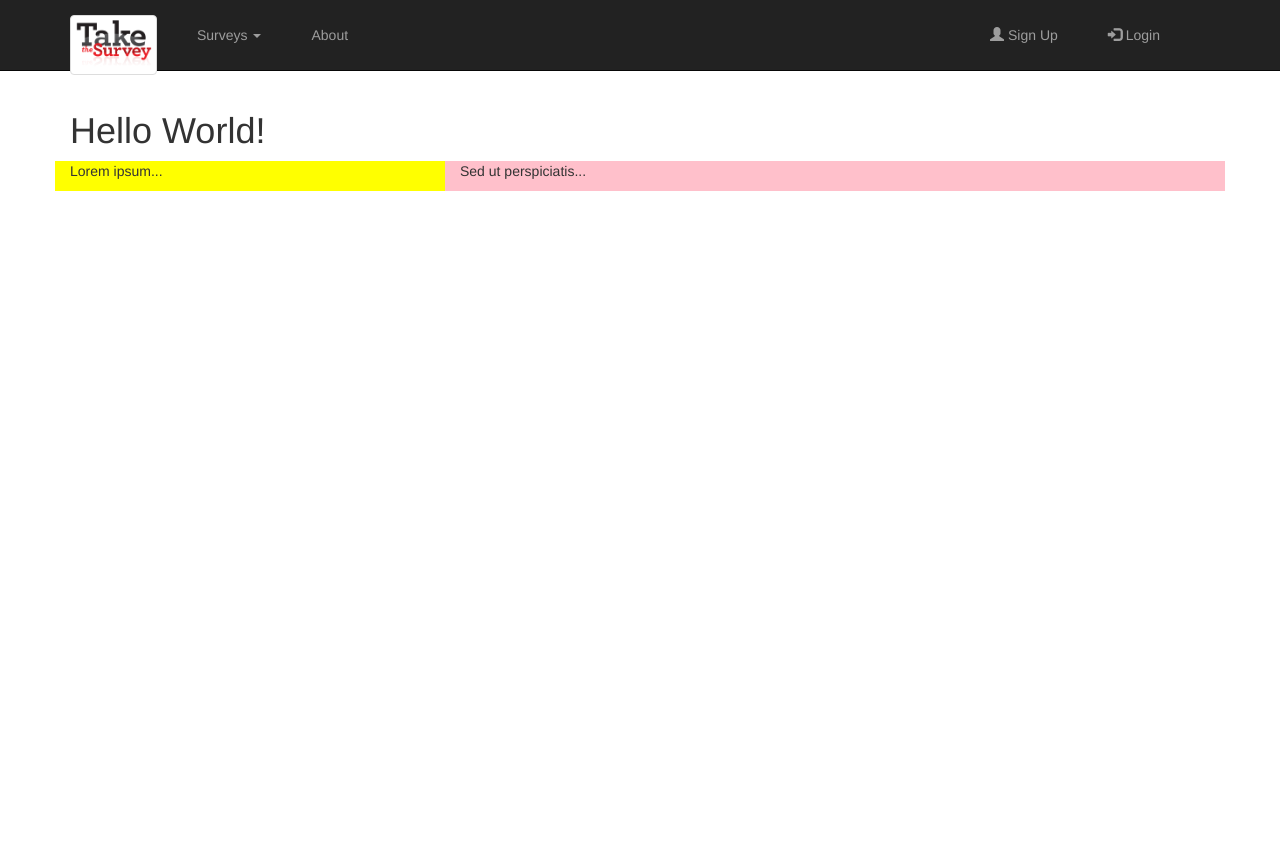
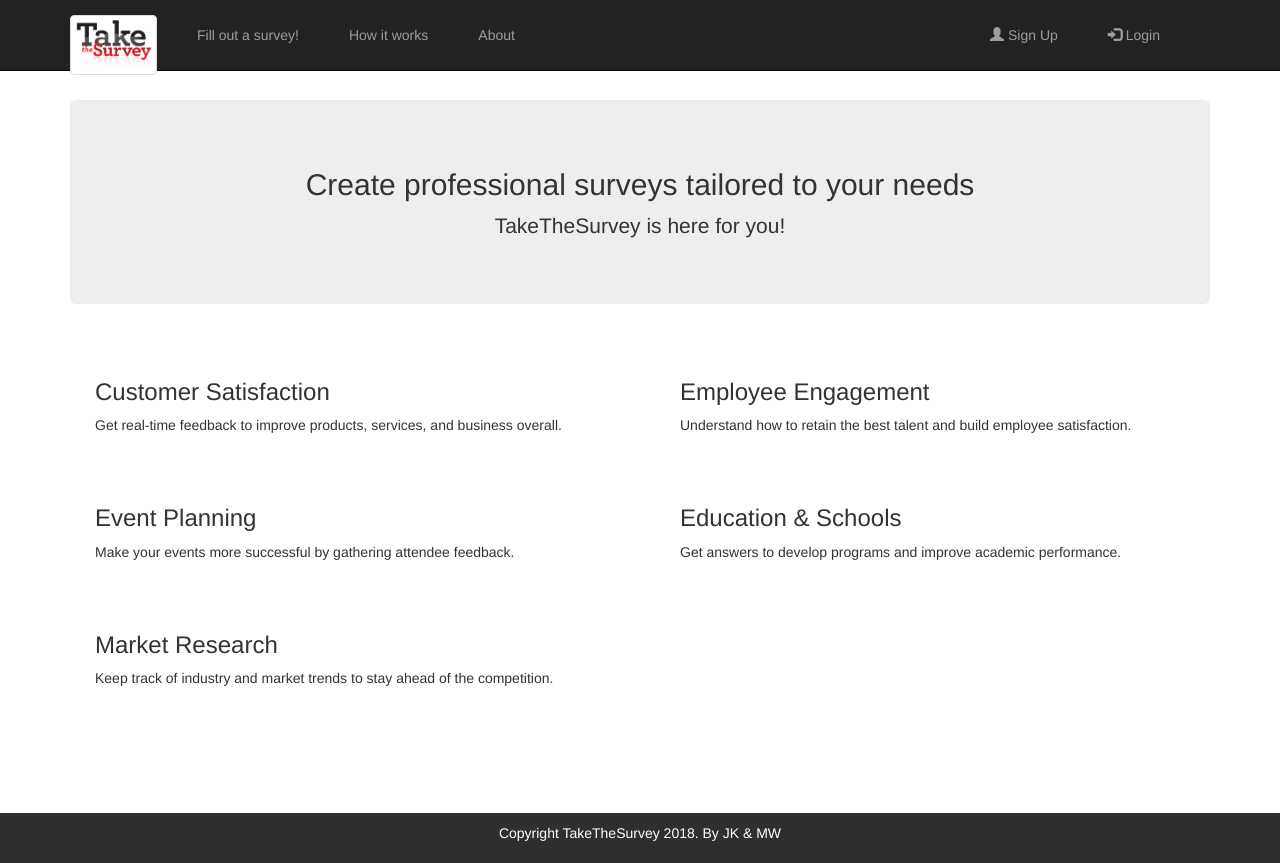
Before and after one commit to walczakx/TakeTheSurvey, a Flask app: page / in a window 1280 px wide. Before the commit the page ends 191 px from the top, so only its background shows below. Run offline with Flask 2, Linux system fonts and the light colour scheme; some libraries are stand-ins or nearby versions.

Commit message:
front-end changes

```diff
--- a/static/css/tts.css
+++ b/static/css/tts.css
@@ -0,0 +1,7 @@
+.custom_footer {
+   background-color: #2f2f2f; /* Black Gray */
+   color: #fff;
+   margin-top:100px;
+   padding: 10px;
+   text-align: center;
+}
--- a/templates/index.html
+++ b/templates/index.html
@@ -2,15 +2,40 @@
 
 {% block content %}
 
+  <div class="jumbotron text-center">
+	<h2>Create professional surveys tailored to your needs</h2>
+    <p>TakeTheSurvey is here for you!</p>
+  </div>
 
-  <h1>Hello World!</h1>
+ <div class="container">
+
   <div class="row">
-    <div class="col-sm-3 col-md-6 col-lg-4" style="background-color:yellow;">
-      <p>Lorem ipsum...</p>
-    </div>
-    <div class="col-sm-9 col-md-6 col-lg-8" style="background-color:pink;">
-      <p>Sed ut perspiciatis...</p>
+    <div style="padding:25px;" class="col-sm-6">
+<h3>Customer Satisfaction</h3>
+Get real-time feedback to improve products, services, and business overall.</div>
+    <div  style="padding:25px;"class="col-sm-6">
+<h3>Employee Engagement</h3>
+Understand how to retain the best talent and build employee satisfaction.
     </div>
   </div>
 
+  <div class="row">
+    <div style="padding:25px;" class="col-sm-6">
+<h3>Event Planning</h3>
+Make your events more successful by gathering attendee feedback.</div>
+    <div style="padding:25px;" class="col-sm-6">
+<h3>Education & Schools</h3>
+Get answers to develop programs and improve academic performance.</div>
+  </div>
+
+  <div class="row">
+    <div  style="padding:25px;"class="col-sm-6">
+<h3>Market Research</h3>
+Keep track of industry and market trends to stay ahead of the competition.</div>
+    <div class="col-sm-6">
+    </div>
+  </div>
+</div>
+
+
 {% endblock %}
--- a/templates/layout.html
+++ b/templates/layout.html
@@ -21,60 +21,105 @@
 
 <body>
 <div class="custom_navbar">
-	<nav class="navbar navbar-inverse navbar-static-top">
+	<nav class="navbar navbar-inverse navbar-fixed-top">
 	  <div class="container">
 		 <div class="navbar-header" style="height:70px;"">
-		 <button type="button" class="navbar-toggle collapsed" data-toggle="collapse" data-target="#navbar3">
+		 <button type="button" class="navbar-toggle collapsed" data-toggle="collapse" data-target="#custom_navbar">
           <span class="sr-only">Toggle navigation</span>
           <span class="icon-bar"></span>
           <span class="icon-bar"></span>
           <span class="icon-bar"></span>
         </button>
-		   <a class="navbar-brand" href="#"><img src="../static/img/logo.png" width="87px" height="57px" alt="TakeTheSurvey" class="img-thumbnail"></a>
+		   <a class="navbar-brand" href="/index"><img src="../static/img/logo.png" width="87px" height="57px" alt="TakeTheSurvey" class="img-thumbnail"></a>
 		 </div>
 		 <ul class="nav navbar-nav">
 
+				{% if user_logged %}
 		   <li class="dropdown" style="padding:10px;">
 		     <a class="dropdown-toggle" data-toggle="dropdown" href="#">Surveys
 		     <span class="caret"></span></a>
 		     <ul class="dropdown-menu">
-					<li><a href="#">Browse</a></li>
-				{% if user_logged %}
-					<li><a href="link">Add new</a></li>
-		      {% endif %}
+					<li><a href="/show_survey">Browse</a></li>
+					<li><a href="/add_survey">Add new</a></li>
 		     </ul>
 		   </li>
+				{% else %}
+					<li style="padding:10px;"><a href="/show_survey">Fill out a survey!</a></li>
+		      {% endif %}
 
 	 		{% if user_logged %}
 		   <li class="dropdown" style="padding:10px;">
 		     <a class="dropdown-toggle" data-toggle="dropdown" href="#">Questions
 		     <span class="caret"></span></a>
 		     <ul class="dropdown-menu">
-					<li><a href="#">Browse</a></li>
-
-					<li><a href="link">Add new</a></li>
-
+					<li><a href="/show_questions">Browse</a></li>
+					<li><a href="/add_survey">Add new</a></li>
 		     </ul>
 		   </li>
 		  {% endif %}
+      <li style="padding:10px;"><a href="#">How it works</a></li>
       <li style="padding:10px;"><a href="#">About</a></li>
 		 </ul>
 		 <ul class="nav navbar-nav navbar-right" style="margin-right:25px;">
 		  		{% if user_logged %}
-		   <li style="padding:10px;"><a href="#"><span class="glyphicon glyphicon-option-vertical"></span> Settings</a></li>
-		   <li style="padding:10px;"><a href="#"><span class="glyphicon glyphicon-log-out"></span> Logout</a></li>
+		   <li style="padding:10px;"><a href="/user_account"><span class="glyphicon glyphicon-option-vertical"></span> Settings</a></li>
+		   <li style="padding:10px;"><a href="/logout"><span class="glyphicon glyphicon-log-out"></span> Logout</a></li>
 		 		{% else %}
-		   <li style="padding:10px;"><a href="#"><span class="glyphicon glyphicon-user"></span> Sign Up</a></li>
-		   <li style="padding:10px;"><a href="#"><span class="glyphicon glyphicon-log-in"></span> Login</a></li>
+		   <li style="padding:10px;"><a href="/singup"><span class="glyphicon glyphicon-user"></span> Sign Up</a></li>
+		   <li style="padding:10px;"><a data-toggle="modal" href="#login"><span class="glyphicon glyphicon-log-in"></span> Login</a></li>
 				{% endif %}
 		 </ul>
 	  </div>
 </nav>
 </div>
 
- <div class="container">
+<!-- Login modal content-->
+  <div class="modal fade" id="login" role="dialog">
+    <div class="modal-dialog">
+      <div class="modal-content">
+        <div class="modal-header">
+          <button type="button" class="close" data-dismiss="modal">&times;</button>
+          <h4 style="color:green;"><span class="glyphicon glyphicon-lock"></span> Login</h4>
+        </div>
+        <div class="modal-body">
+          <form role="form" action="/login">
+            <div class="form-group">
+              <label for="usrname"><span class="glyphicon glyphicon-user"></span> Username</label>
+              <input type="text" class="form-control" id="usrname" placeholder="Enter email">
+            </div>
+            <div class="form-group">
+              <label for="psw"><span class="glyphicon glyphicon-eye-open"></span> Password</label>
+              <input type="text" class="form-control" id="psw" placeholder="Enter password">
+            </div>
+            <div class="checkbox">
+              <label><input type="checkbox" value="" checked>Remember me</label>
+            </div>
+            <button type="submit" class="btn btn-default btn-success btn-block"><span class="glyphicon glyphicon-off"></span> Login</button>
+          </form>
+        </div>
+        <div class="modal-footer">
+          <button type="submit" class="btn btn-default btn-default pull-left" data-dismiss="modal"><span class="glyphicon glyphicon-remove"></span> Cancel</button>
+          <p>Not a member? <a href="#">Sign Up</a></p>
+          <p>Forgot <a href="#">Password?</a></p>
+        </div>
+      </div>
+    </div>
+  </div>
+<!-- end modals content -->
+
+
+
+
+ <div class="container" style="margin-top:100px;">
  {% block content %}{% endblock %}
  </div>
+
+<footer class="container-fluid custom_footer">
+  <p>Copyright TakeTheSurvey 2018. By JK & MW</p>
+</footer>
+
+
+
 </body>
 
 </html>
--- a/tts.py
+++ b/tts.py
@@ -6,6 +6,7 @@ import backend.main as main
 app = Flask(__name__)
 
 @app.route('/')
+@app.route('/index')
 def index():
 	return render_template('index.html')
 
```
Also changed, not shown: 1 other file.
